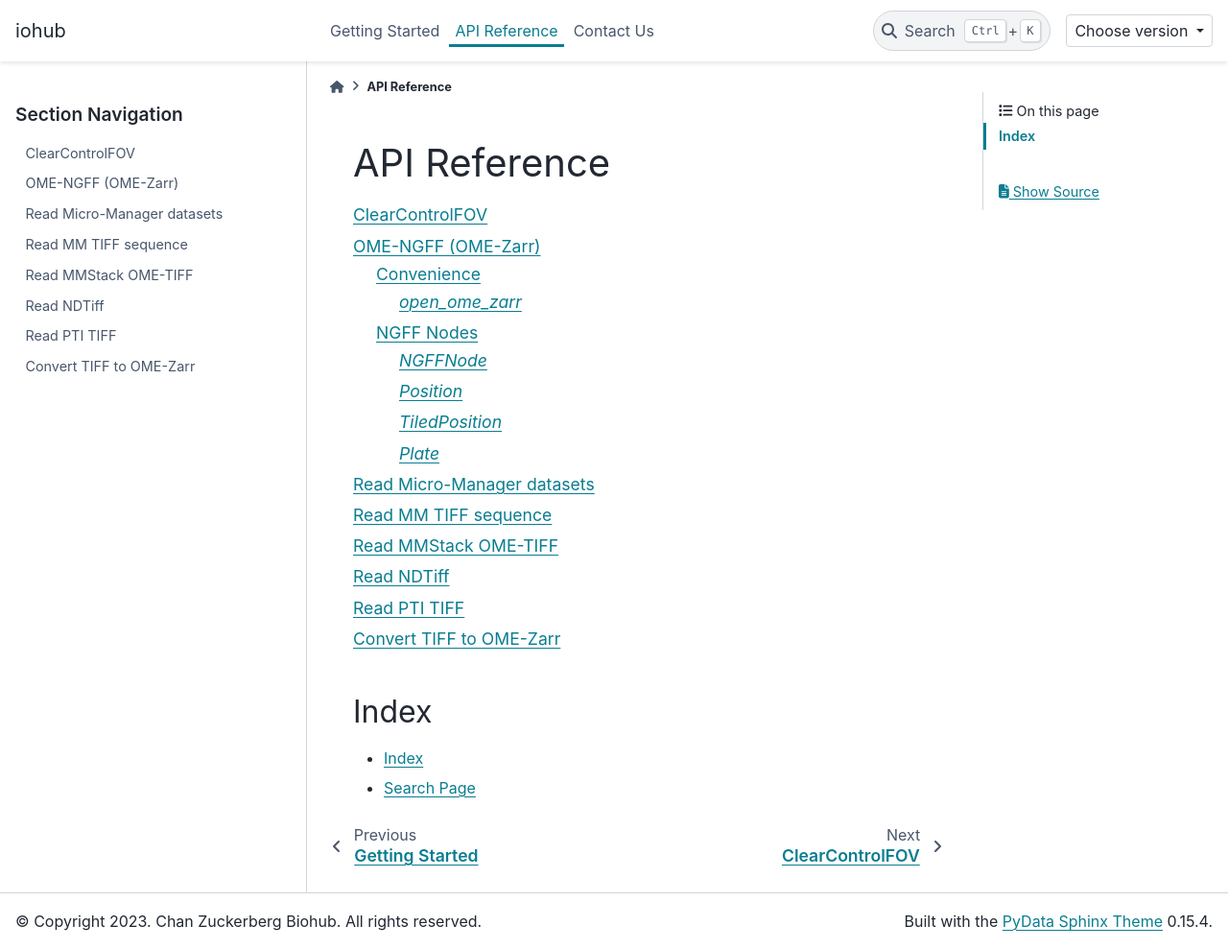
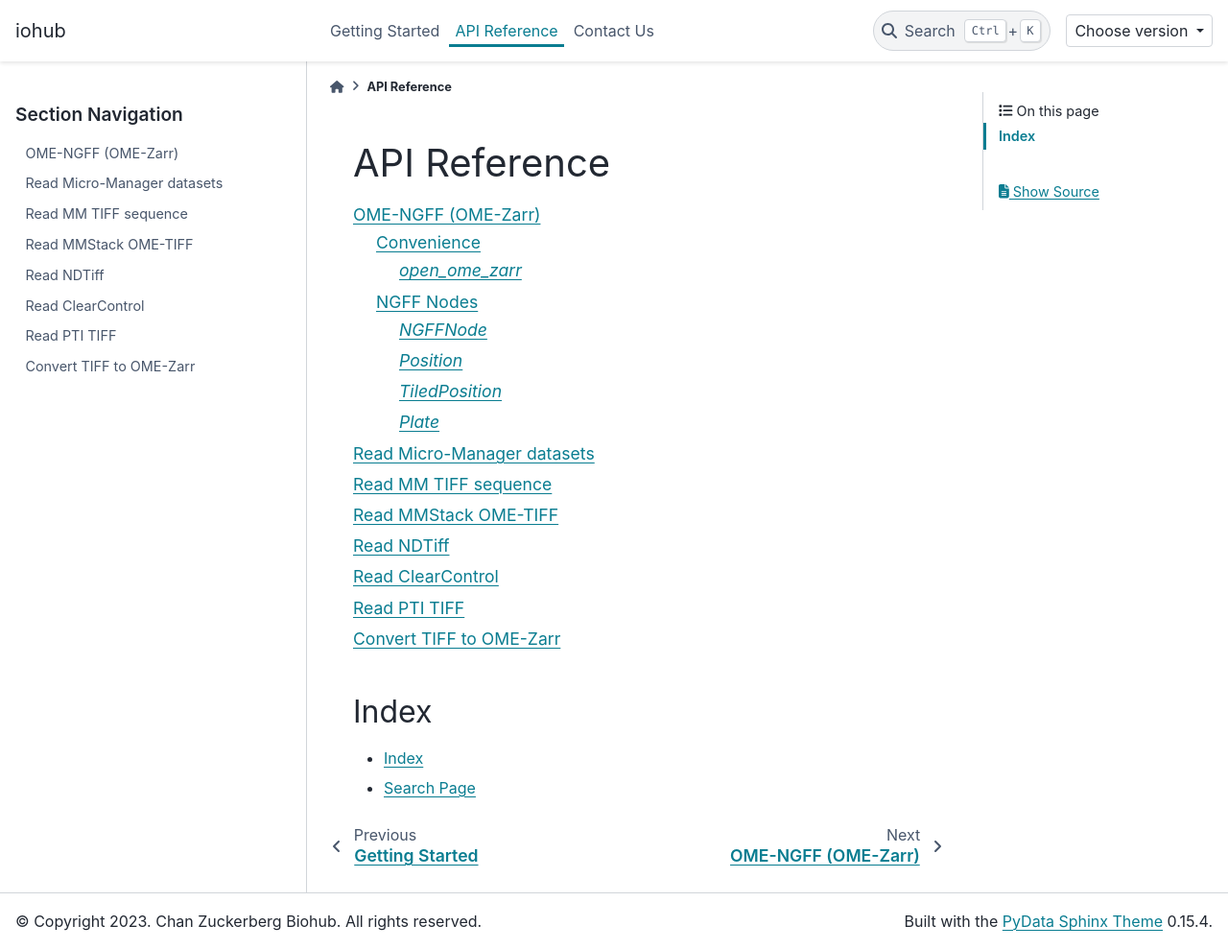
Before and after one commit to czbiohub-sf/iohub, a Sphinx documentation site: the page built from docs/source/api.rst, in a window 1280 px wide and 989 px high. Shown: the whole window at 96% size. Built offline with Sphinx 7.4.7 and the PyData theme 0.15.4, drawn with Linux system fonts in a browser that asks for light colours; the version number could not be read and is left out.

Commit message:
unify toctree look

```diff
--- a/docs/source/api.rst
+++ b/docs/source/api.rst
@@ -4,12 +4,12 @@ API Reference
 .. toctree::
     :maxdepth: 3
 
-    api/clearcontrol
     api/ngff
     api/mm_reader
     api/mm_sequence_reader
     api/mm_ometiff_reader
     api/ndtiff
+    api/clearcontrol
     api/upti
     api/mm_converter
 
--- a/docs/source/api/clearcontrol.rst
+++ b/docs/source/api/clearcontrol.rst
@@ -1,5 +1,5 @@
-ClearControlFOV
-~~~~~~~~~~~~~~~
+Read ClearControl
+~~~~~~~~~~~~~~~~~
 
     .. currentmodule:: iohub.clearcontrol
 
```
